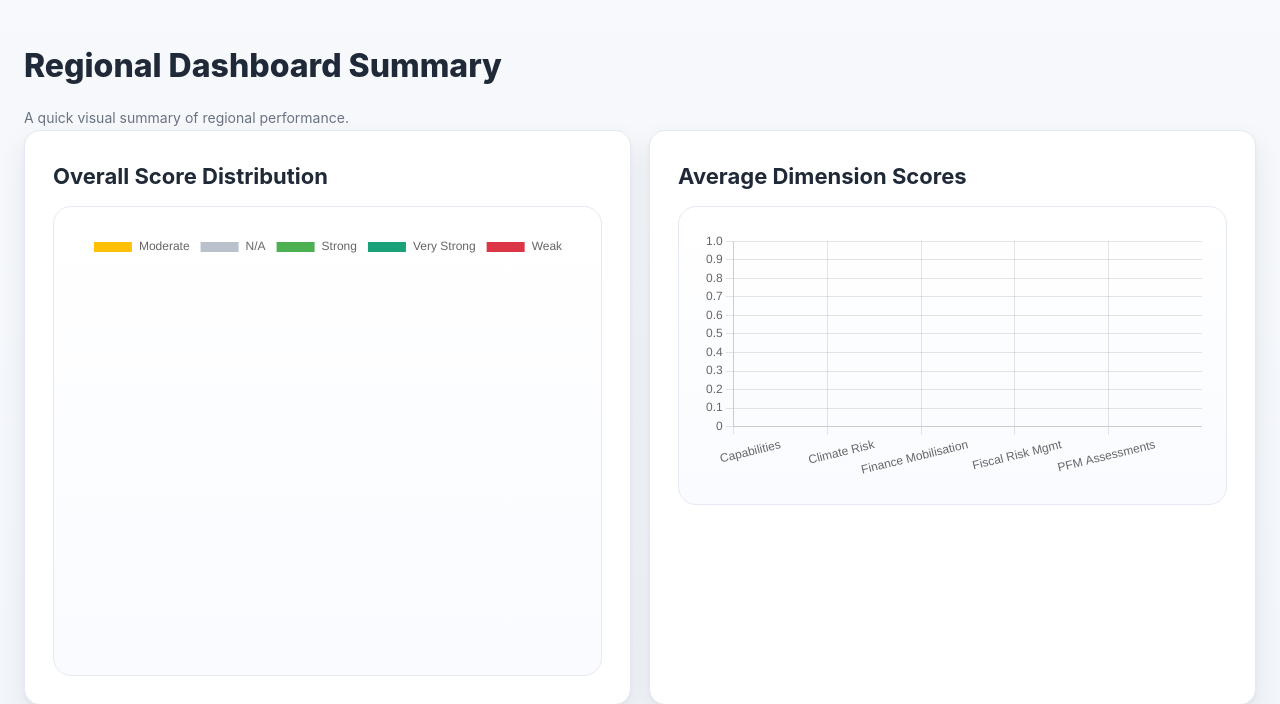
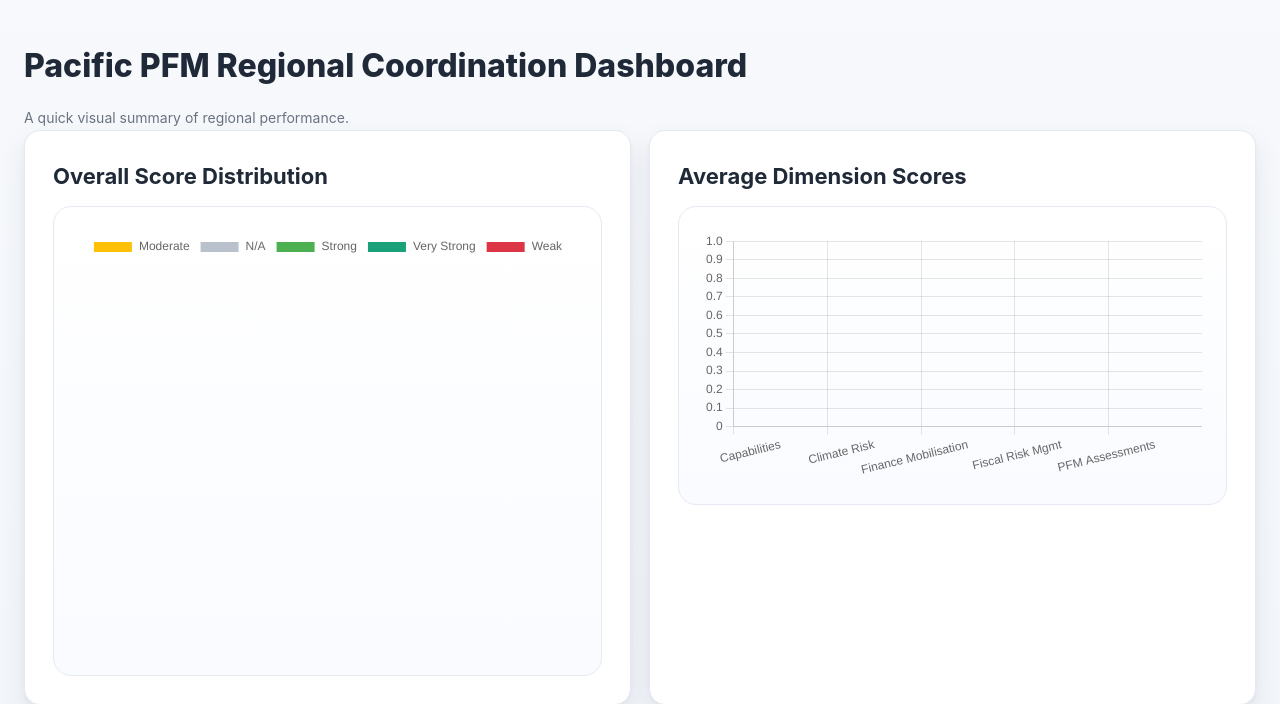
Before and after one commit to sharky6850606/Pacific-PFM-Regional-Coordination-Dashboard, a Flask app: page / in a window 1280 px wide. Shown: the part 64-768 px from the top of the page. Run offline with Flask 3, Linux system fonts and the light colour scheme; data that the repository does not hold is empty.

Commit message:
Update overview.html

```diff
--- a/templates/overview.html
+++ b/templates/overview.html
@@ -1,7 +1,7 @@
 {% extends "base.html" %}
 {% block content %}
 
-<h1>Regional Dashboard Summary</h1>
+<h1>Pacific PFM Regional Coordination Dashboard</h1>
 <p class="muted">A quick visual summary of regional performance.</p>
 
 <div class="grid-2">
```
